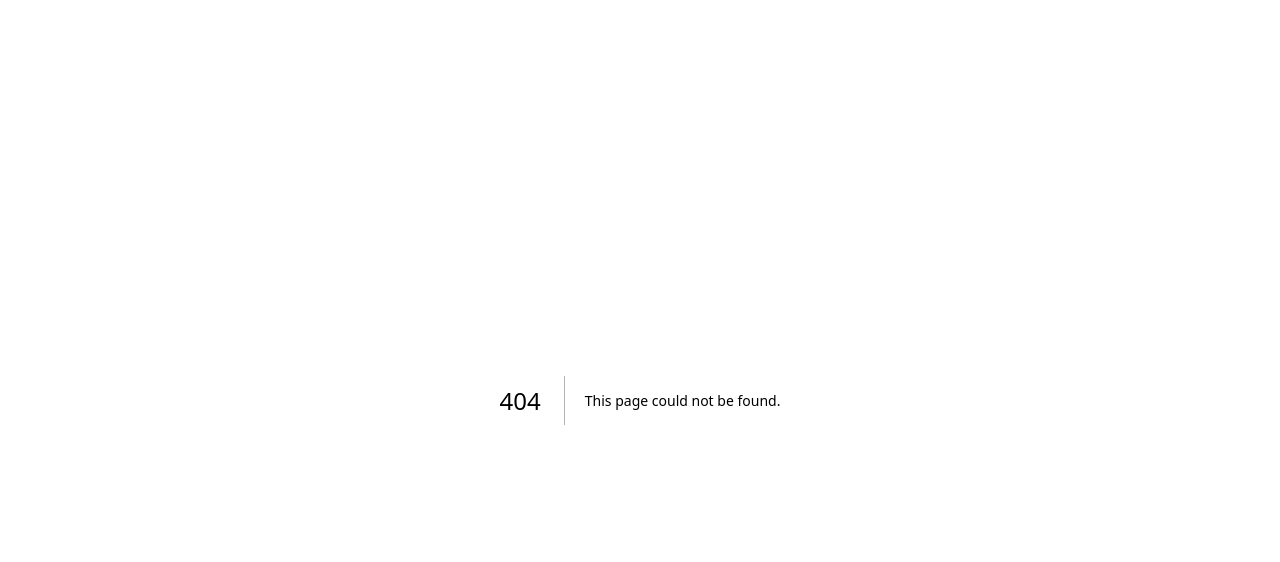
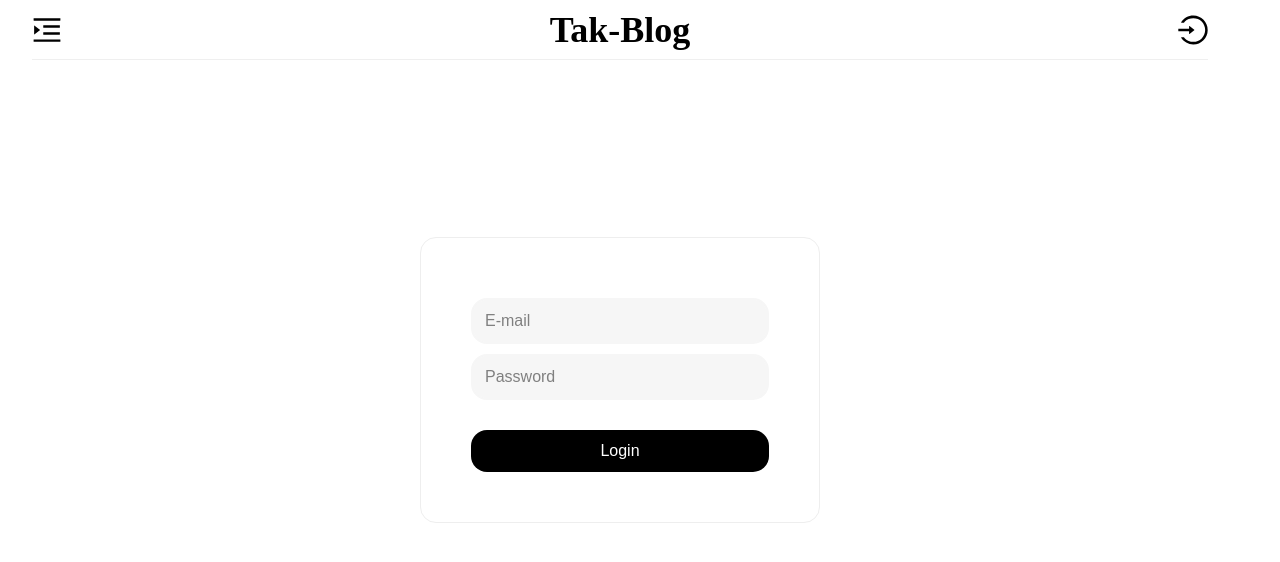
Before and after one commit to zockq1/tak-blog, a Next.js app in the folder tak-blog-front/: page /login in a window 1280 px wide. Before the commit this address had no page. Shown: the top 562 px of the page. Built offline with nearby package versions, Linux system fonts and the light colour scheme; a web font is replaced by a local one.

Commit message:
login 페이지 추가

```diff
--- a/tak-blog-front/components/BlogLayout.tsx
+++ b/tak-blog-front/components/BlogLayout.tsx
@@ -4,7 +4,7 @@ import styled from "styled-components";
 import Header from "./Header";
 
 const Container = styled.div`
-  height: 1000px;
+  //height: 1000px;
 `;
 
 const Inner = styled.div`
@@ -12,7 +12,7 @@ const Inner = styled.div`
   padding-left: 16px;
   padding-right: 16px;
   width: 100%;
-  min-height: 100vh;
+  min-height: 100%;
   font-family: "Noto Sans KR", sans-serif;
   display: flex;
   flex-direction: column;
@@ -28,6 +28,7 @@ function BlogLayout({ children }: Children): React.ReactElement {
     <Container>
       <Inner>
         <Header />
+        {children}
       </Inner>
     </Container>
   );
--- a/tak-blog-front/components/Header.tsx
+++ b/tak-blog-front/components/Header.tsx
@@ -44,7 +44,7 @@ const SidebarHeader = styled.div`
   border-bottom: 1px solid #efefef;
 `;
 
-function BlogLayout(): React.ReactElement {
+function Header(): React.ReactElement {
   const [isActive, setisActive] = useState(false);
   const sidebarRef = useRef<HTMLDivElement>(null);
 
@@ -92,9 +92,11 @@ function BlogLayout(): React.ReactElement {
       </Sidebar>
       <MenuUnfoldOutlined onClick={isActiveSidebar} />
       <Logo href="/">Tak-Blog</Logo>
-      <LoginOutlined />
+      <Link href="/login">
+        <LoginOutlined />
+      </Link>
     </HeaderWrapper>
   );
 }
 
-export default BlogLayout;
+export default Header;
--- a/tak-blog-front/next.config.js
+++ b/tak-blog-front/next.config.js
@@ -1,6 +1,9 @@
-/** @type {import('next').NextConfig} */
 const nextConfig = {
   reactStrictMode: true,
-}
+  swcMinify: true,
+  compiler: {
+    styledComponents: true,
+  },
+};
 
-module.exports = nextConfig
+module.exports = nextConfig;
--- a/tak-blog-front/package.json
+++ b/tak-blog-front/package.json
@@ -20,8 +20,10 @@
     "eslint": "8.34.0",
     "eslint-config-next": "13.1.6",
     "next": "13.1.6",
+    "next-auth": "^4.19.2",
     "react": "18.2.0",
     "react-dom": "18.2.0",
+    "react-hook-form": "^7.43.1",
     "styled-components": "^5.3.6",
     "styled-reset": "^4.4.5",
     "typescript": "4.9.5"
--- a/tak-blog-front/pages/_app.tsx
+++ b/tak-blog-front/pages/_app.tsx
@@ -11,6 +11,16 @@ const GlobalStyle = createGlobalStyle`
     *{
         box-sizing: border-box;
     }
+    input:focus {
+      outline: none;
+    }
+
+    button {
+      border: none;
+      background: none;
+      padding: 0;
+      cursor: pointer;
+    }
   /* other styles */
 `;
 
--- /dev/null
+++ b/tak-blog-front/pages/login.tsx
@@ -0,0 +1,84 @@
+import BlogLayout from "@/components/BlogLayout";
+import { useForm } from "react-hook-form";
+import styled from "styled-components";
+
+type LoginFormInputs = {
+  email: string;
+  password: string;
+};
+
+const FormWrapper = styled.div`
+  display: flex;
+  justify-content: center;
+  align-items: center;
+  flex-direction: column;
+  min-height: 80vh;
+`;
+
+const LoginForm = styled.form`
+  border: 1px solid #eee;
+  border-radius: 16px;
+  padding: 50px;
+  max-width: 400px;
+  height: 100%;
+`;
+
+const LoginInput = styled.input`
+  padding: 12px;
+  background-color: #f6f6f6;
+  border: 2px solid #f6f6f6;
+  border-radius: 16px;
+  font-size: 16px;
+  color: black;
+  margin-top: 10px;
+  width: 100%;
+  &:focus {
+    border-color: #001d66;
+  }
+  &::placeholder {
+    color: grey;
+  }
+`;
+
+const LoginButton = styled.button`
+  padding: 12px;
+  background-color: #000;
+  border-radius: 16px;
+  font-size: 16px;
+  color: #fff;
+  margin-top: 30px;
+  width: 100%;
+`;
+
+const LoginPage = () => {
+  const { register, handleSubmit } = useForm<LoginFormInputs>();
+
+  const onSubmit = (data: LoginFormInputs) => {
+    // 로그인 처리를 수행하는 코드를 작성합니다.
+    console.log(data);
+  };
+
+  return (
+    <BlogLayout>
+      <FormWrapper>
+        <LoginForm onSubmit={handleSubmit(onSubmit)}>
+          <LoginInput
+            id="email"
+            type="email"
+            placeholder="E-mail"
+            {...register("email", { required: true })}
+          />
+          <LoginInput
+            id="password"
+            type="password"
+            placeholder="Password"
+            {...register("password", { required: true })}
+          />
+          <LoginButton type="submit">Login</LoginButton>
+        </LoginForm>
+      </FormWrapper>
+    </BlogLayout>
+  );
+};
+
+export default LoginPage;
--- /dev/null
+++ b/tak-blog-front/pages/postList.tsx
@@ -0,0 +1,3 @@
+export default function PostList() {
+  return <>writePost</>;
+}
--- /dev/null
+++ b/tak-blog-front/pages/writePost.tsx
@@ -0,0 +1,3 @@
+export default function WritePostPage() {
+  return <>writePost</>;
+}
```
Also changed, not shown: tak-blog-front/pages/index.tsx (+1 -6 lines), 2 other files (tests, documents, lock files or other folders).
